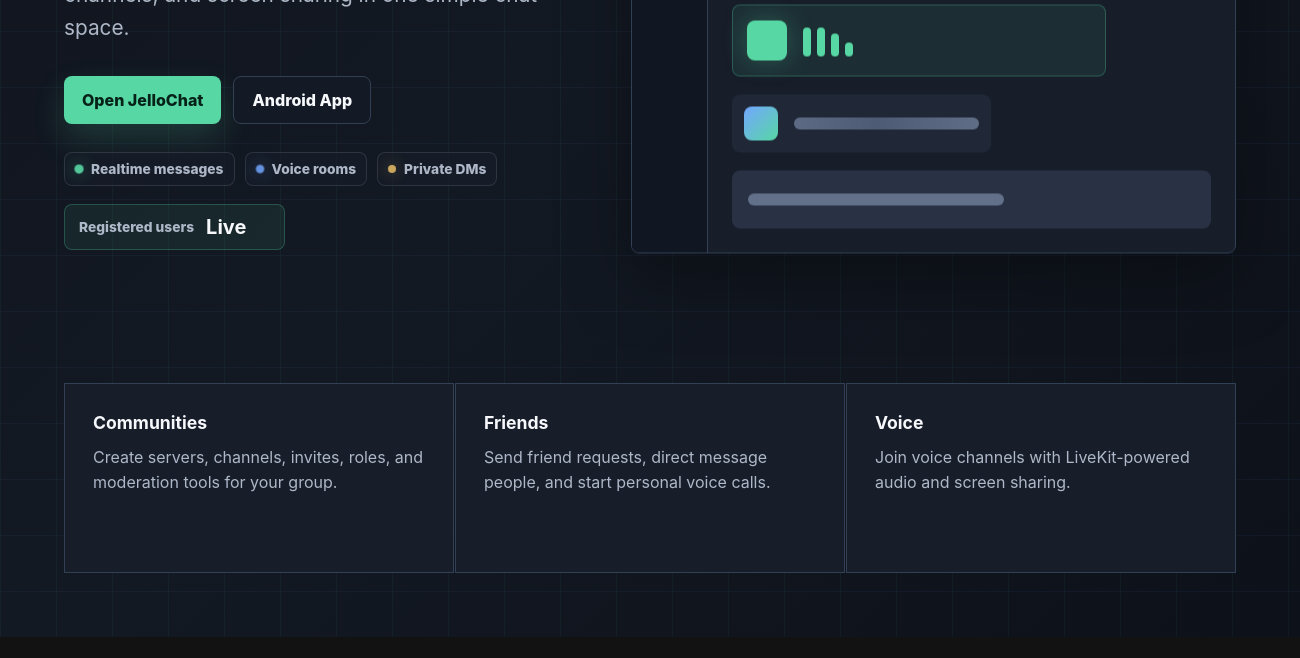
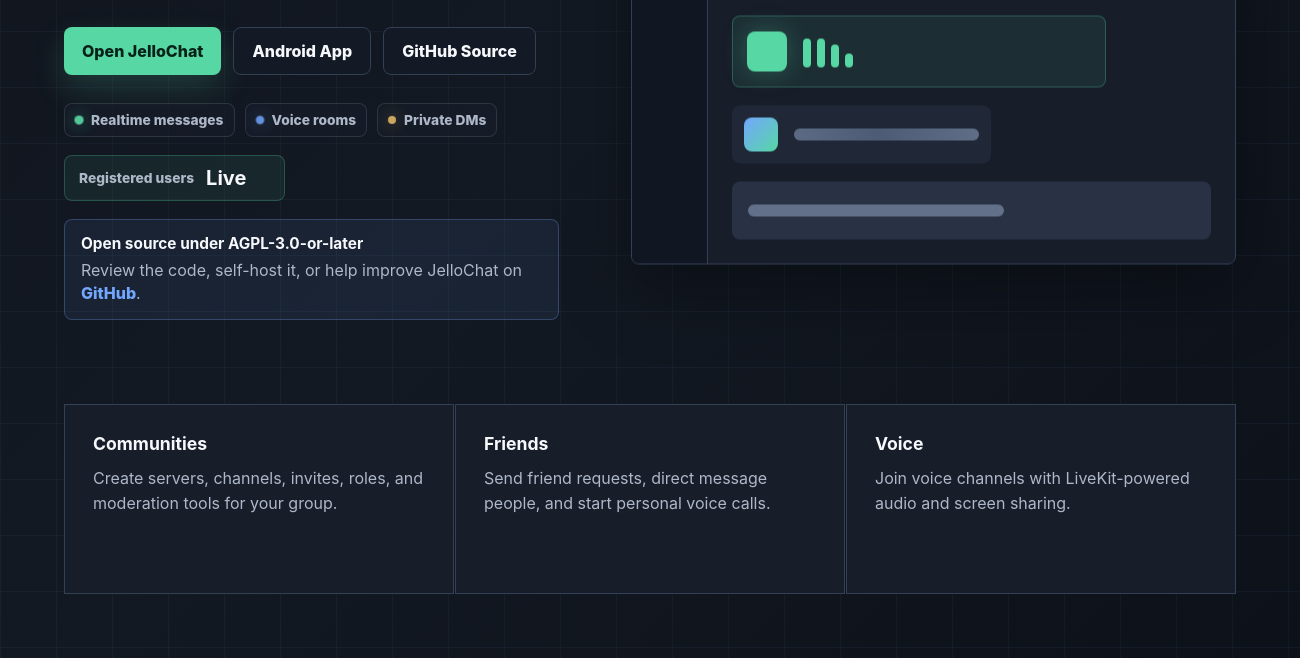
Before and after one commit to JelloDog-Applications/JelloChat-electron, an Electron app: page src/home.html in a window 1300 px wide. Shown: the part 417-1075 px from the top of the page. Before the commit the page ends 1054 px from the top, so only its background shows below. Drawn offline with Linux system fonts and the light colour scheme; no server answers.

Commit message:
Add open source GitHub callout to homepage

```diff
--- a/src/home.css
+++ b/src/home.css
@@ -261,6 +261,38 @@
   color: var(--text);
   font-size: 1.25rem;
   line-height: 1;
+}
+
+.source-callout {
+  display: grid;
+  gap: 6px;
+  max-width: 520px;
+  margin-top: 18px;
+  padding: 14px 16px;
+  border: 1px solid rgba(115, 167, 255, 0.28);
+  border-radius: 8px;
+  background: rgba(115, 167, 255, 0.08);
+  animation: riseIn 780ms 600ms ease both;
+}
+
+.source-callout strong {
+  color: var(--text);
+  font-size: 0.96rem;
+}
+
+.source-callout span {
+  color: var(--muted);
+  line-height: 1.45;
+}
+
+.source-callout a {
+  color: var(--blue);
+  font-weight: 800;
+  text-decoration: none;
+}
+
+.source-callout a:hover {
+  text-decoration: underline;
 }
 
 .app-preview {
--- a/src/home.html
+++ b/src/home.html
@@ -25,6 +25,7 @@
         <span>JelloChat</span>
       </a>
       <nav aria-label="Primary">
+        <a href="https://github.com/JelloDog-Applications/JelloChat-electron">Source</a>
         <a href="/privacy-policy">Privacy</a>
         <a href="/terms-of-service">Terms</a>
         <a class="nav-action" href="/app">Open App</a>
@@ -39,10 +40,11 @@
             <strong>Live chat for your people</strong>
           </div>
           <h1>JelloChat</h1>
-          <p>Servers, friends, direct messages, voice channels, and screen sharing in one simple chat space.</p>
+          <p>JelloChat is an open source chat system for servers, friends, direct messages, voice channels, and screen sharing.</p>
           <div class="hero-actions">
             <a class="primary-action" href="/app">Open JelloChat</a>
             <a class="secondary-action" href="/download/android">Android App</a>
+            <a class="secondary-action" href="https://github.com/JelloDog-Applications/JelloChat-electron">GitHub Source</a>
           </div>
           <div class="signal-row" aria-label="JelloChat highlights">
             <div><span class="signal-dot"></span>Realtime messages</div>
@@ -52,6 +54,10 @@
           <div class="live-stats" aria-live="polite">
             <span class="live-stats-label">Registered users</span>
             <strong id="registered-users-count">Loading</strong>
+          </div>
+          <div class="source-callout">
+            <strong>Open source under AGPL-3.0-or-later</strong>
+            <span>Review the code, self-host it, or help improve JelloChat on <a href="https://github.com/JelloDog-Applications/JelloChat-electron">GitHub</a>.</span>
           </div>
         </div>
         <div class="app-preview" aria-hidden="true">
```
